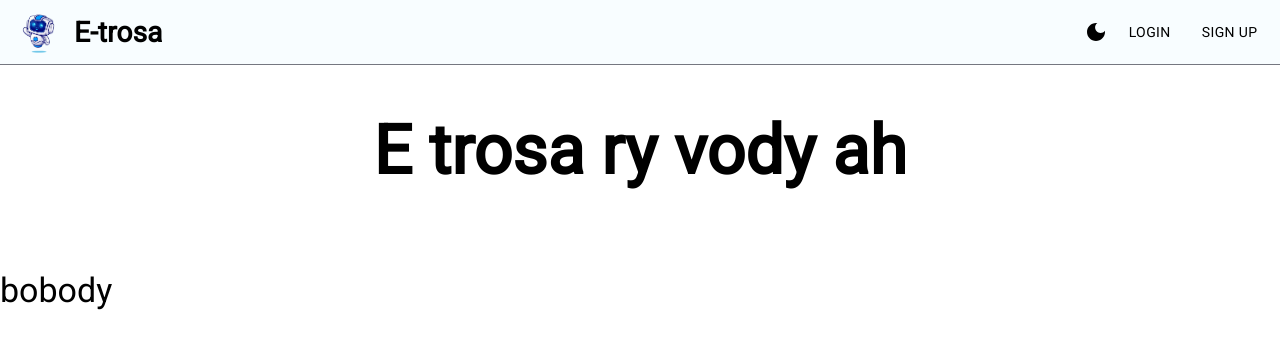
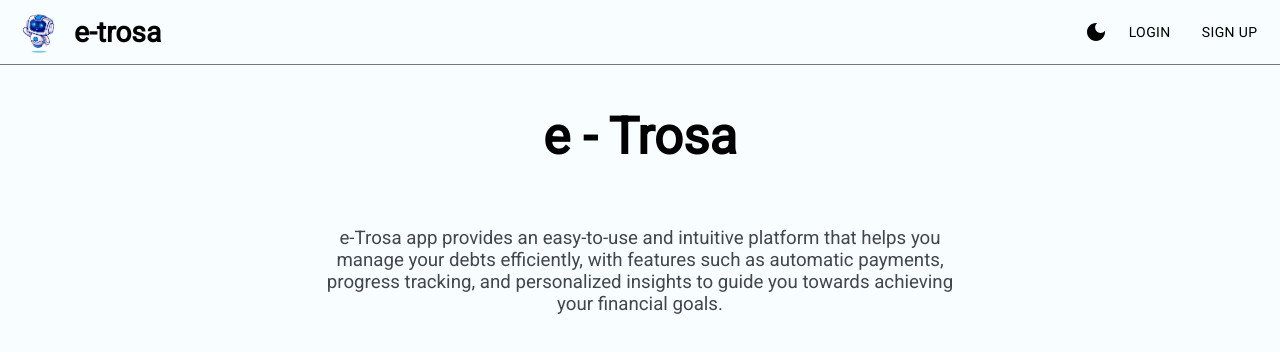
Before and after one commit to TianaNanta/e-trosa, a React (Create React App) app in the folder frontend/my-app/: page / in a window 1280 px wide. Shown: the top 352 px of the page. Built offline with nearby package versions, Linux system fonts and the light colour scheme.

Commit message:
Adding new feature for animation effect

```diff
--- a/frontend/my-app/package.json
+++ b/frontend/my-app/package.json
@@ -20,6 +20,7 @@
     "axios": "^1.3.4",
     "node-sass": "^8.0.0",
     "react": "^18.2.0",
+    "react-awesome-reveal": "^4.2.3",
     "react-dom": "^18.2.0",
     "react-router-dom": "^6.8.2",
     "react-scripts": "5.0.1",
--- a/frontend/my-app/src/core/theme/global.ts
+++ b/frontend/my-app/src/core/theme/global.ts
@@ -6,6 +6,8 @@ const GlobalStyle = createGlobalStyle`
     body {
         margin: 0;
         font-family: ${props => props.theme.typography.body.fontFamily};
+        background-color: ${props => props.theme.colors.background};
+        color: ${props => props.theme.name === 'dark-mode' ? 'white' : 'black'};
 
         @media ${device.MobileS} {
             font-size: ${props => props.theme.size(4) + 2}px;
--- a/frontend/my-app/src/pages/authentification/signup.tsx
+++ b/frontend/my-app/src/pages/authentification/signup.tsx
@@ -1,21 +1,40 @@
 import React from 'react'
 import { useNavigate } from "react-router-dom";
 
-import { ThemeProvider } from 'styled-components';
+import StyledButton from '../../components/buttons/button';
+import { BackgroundLogin, CenterLogin } from './auth.style';
 
 import Input from '../../components/input/input';
-import StyledButton from '../../components/buttons/button';
+import Space from '../../components/space/space';
 
 export default function Signup() {
 
     const navigate = useNavigate();
 
-    const [identity, setIdentity] = React.useState<string>('');
+    const [user, setUser] = React.useState<string>('');
     const [password, setPassword] = React.useState<string>('');
 
     return (
         <>
-            <h1>bobo</h1>
+            <BackgroundLogin>
+                <CenterLogin>
+                <Input
+                    id='User'
+                    label='User'
+                    type='text'
+                    value={user}
+                    setValue={setUser}
+                    />
+                    <Space size={0} height={2}/>
+                    <Input
+                    id='Password'
+                    label='Password'
+                    type='password'
+                    value={password}
+                    setValue={setPassword}
+                    />
+                </CenterLogin>
+            </BackgroundLogin>
         </>
     );
 }
--- a/frontend/my-app/src/pages/header/header.tsx
+++ b/frontend/my-app/src/pages/header/header.tsx
@@ -25,7 +25,7 @@ export default function Header({ mode, theme } : IHeader) {
         <GroupedBox onClick={() => Navigate("/")}>
             <img src={Logo} width={54}/>
                 <Space size={2} height={0}/>
-            <h5>E-trosa</h5>
+            <h5>e-trosa</h5>
         </GroupedBox>
         <GroupedBox>
             <Tooltip title="Theme Toogle" >
--- a/frontend/my-app/src/pages/homepage/home.style.ts
+++ /dev/null
@@ -1,11 +0,0 @@
-import styled from 'styled-components';
-import { device } from '../../display/screensize';
-
-export const PaddedBox = styled.div`
-    display: flex;
-    flex-wrap: wrap;
-    justify-content: space-evenly;
-    align-items: center;
-    box-sizing: border-box;
-    padding: 0px 12px;
-`
--- /dev/null
+++ b/frontend/my-app/src/pages/homepage/home.style.tsx
@@ -0,0 +1,35 @@
+import styled from 'styled-components';
+import { device } from '../../display/screensize';
+import { Fade } from 'react-awesome-reveal'
+
+export const PaddedBox = styled.div`
+    display: flex;
+    flex-wrap: wrap;
+    justify-content: space-evenly;
+    align-items: center;
+    box-sizing: border-box;
+    padding: 0px 12px;
+`
+
+export const StyledDescription  = styled.p`
+    text-align: center;
+    color: ${props => props.theme.colors.OnSurfaceVariant};
+    font-size: 55%;
+`
+
+export const CenterBox = styled.div`
+    display: flex;
+    justify-content: center;
+    align-items: center;
+    width: 50%;
+`
+
+export const FadeComponent = ( {children} : any ) => {
+    return (
+      <>
+        <Fade cascade direction='up'>
+            {children}
+          </Fade>
+      </>
+    );
+  };
--- a/frontend/my-app/src/pages/homepage/homepage.tsx
+++ b/frontend/my-app/src/pages/homepage/homepage.tsx
@@ -1,20 +1,26 @@
 import React from 'react'
 
-import { PaddedBox } from './home.style'
+import { PaddedBox, StyledDescription, CenterBox, FadeComponent } from './home.style'
 import { ThemeProvider } from 'styled-components';
-
-import Header from '../header/header';
 
 export default function Home() {
 
     return (
         <>
             <PaddedBox>
-                <h1>E trosa ry vody ah</h1>
+                <h2>e - Trosa</h2>
             </PaddedBox>
-            <p>
-                bobody
-            </p>
+            <PaddedBox>
+                <CenterBox>
+                    <FadeComponent>
+                        <StyledDescription>
+                        e-Trosa app provides an easy-to-use and intuitive platform
+                        that helps you manage your debts efficiently, with features such as automatic payments,
+                        progress tracking, and personalized insights to guide you towards achieving your financial goals.
+                        </StyledDescription>
+                    </FadeComponent>
+                </CenterBox>
+            </PaddedBox>
         </>
     );
 }
```
Also changed, not shown: 1 other file (tests, documents, lock files or other folders).
